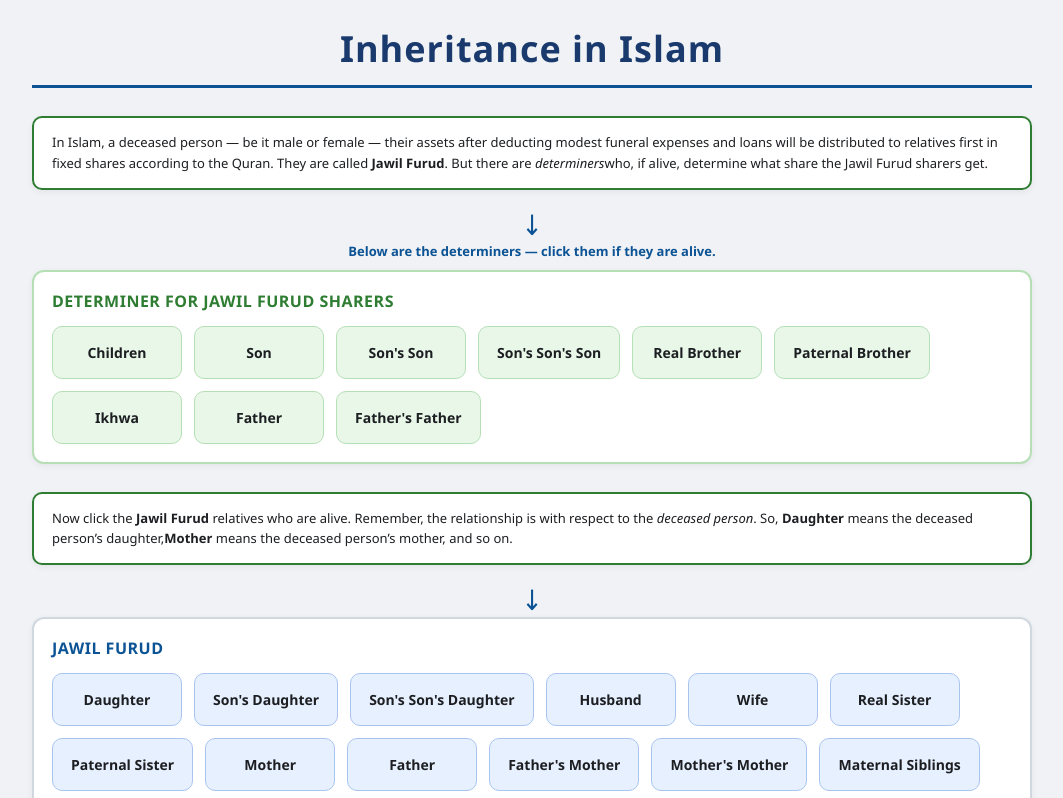
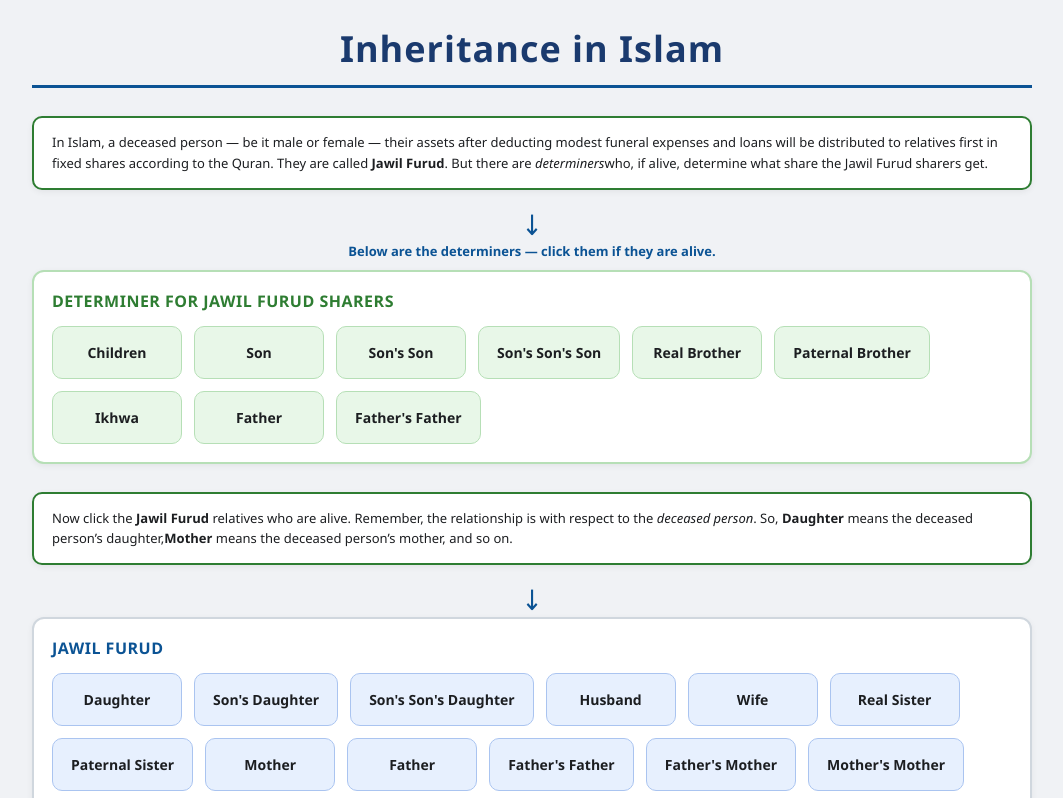
Before and after one commit to mazedcu/inheritance, a React (Vite) app: page / in a window 1280 px wide. Shown: the top 798 px of the page, without its empty margins (108-1171 px from the left). Built offline with nearby package versions, Linux system fonts and the light colour scheme.

Commit message:
Add Father's Father tile to Jawil Furud group

```diff
--- a/src/App.jsx
+++ b/src/App.jsx
@@ -14,7 +14,7 @@ const determinerTiles = [
   { key: "fathers-father", label: "Father's Father" },
 ];
 
-// Canvas group 2: jawil furud (11 tiles)
+// Canvas group 2: jawil furud (12 tiles)
 const jawilFurudTiles = [
   { key: "daughter", label: "Daughter" },
   { key: "sons-daughter", label: "Son's Daughter" },
@@ -25,6 +25,7 @@ const jawilFurudTiles = [
   { key: "paternal-sister", label: "Paternal Sister" },
   { key: "mother", label: "Mother" },
   { key: "father", label: "Father" },
+  { key: "fathers-father", label: "Father's Father" },
   { key: "fathers-mother", label: "Father's Mother" },
   { key: "mothers-mother", label: "Mother's Mother" },
   { key: "maternal-siblings", label: "Maternal Siblings" },
```
